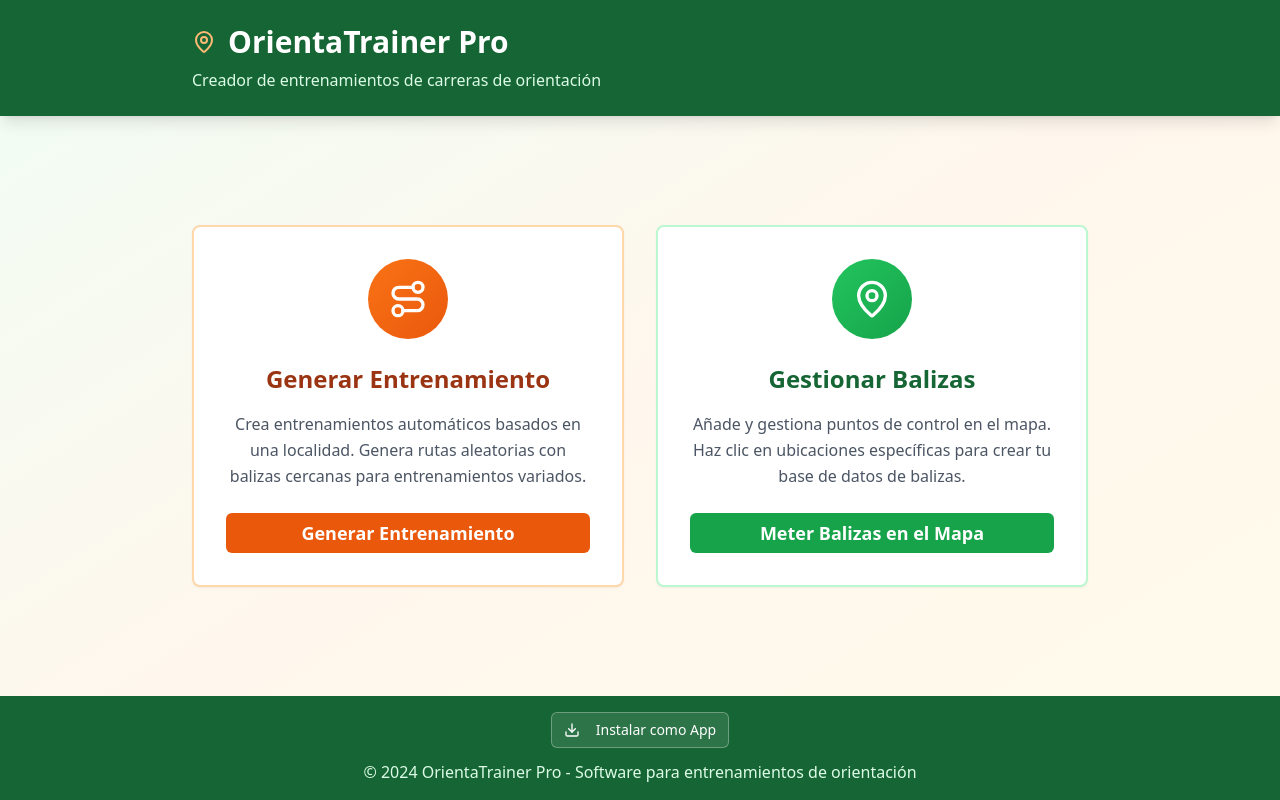
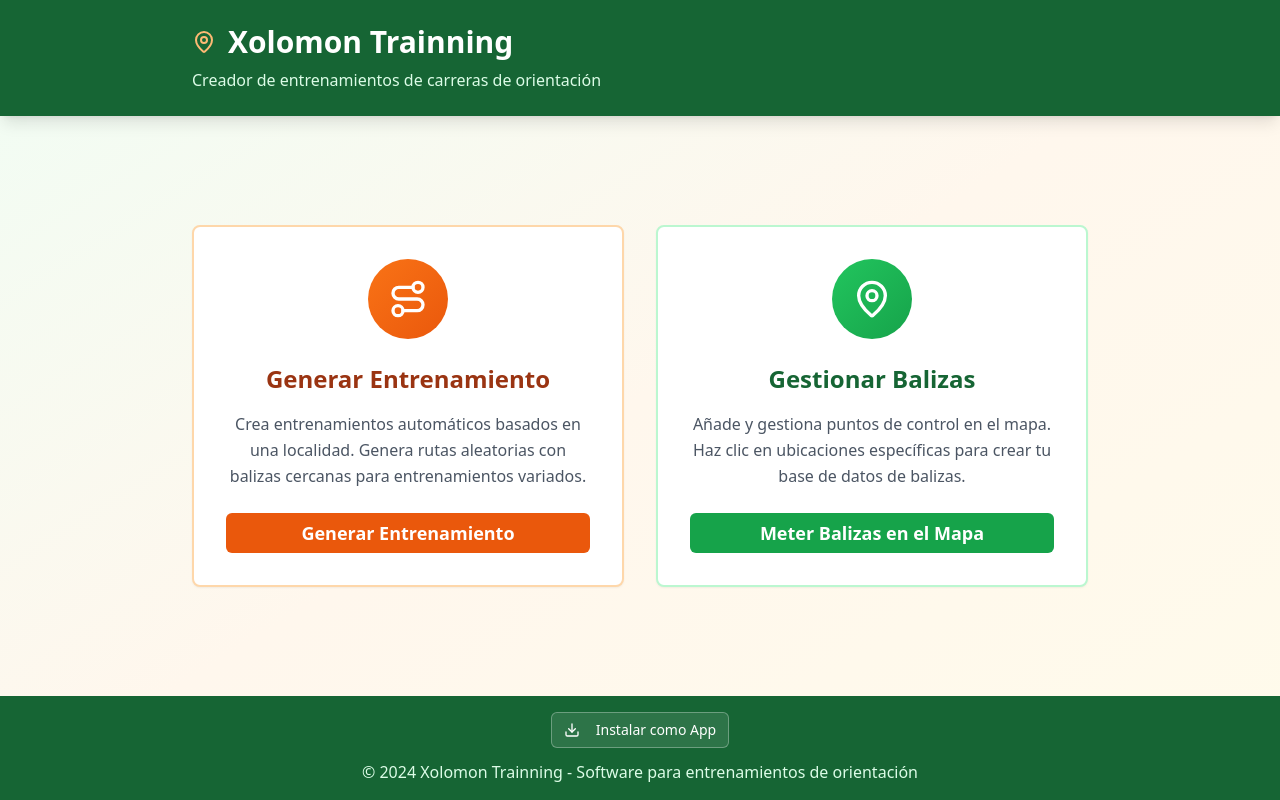
Before and after one commit to Maklabi/orienteering-trailblazer-creator, a React (Vite) app: page /install in a window 1280 px wide. Both pictures are taken after a click on the button "← Volver al inicio". Built offline with nearby package versions, Linux system fonts and the light colour scheme.

Commit message:
Change app name to Xolomon Training

```diff
--- a/index.html
+++ b/index.html
@@ -3,22 +3,22 @@
   <head>
     <meta charset="UTF-8" />
     <meta name="viewport" content="width=device-width, initial-scale=1.0, maximum-scale=5.0, user-scalable=yes" />
-    <title>OrientaTrainer Pro - Entrenamiento de Orientación</title>
+    <title>Xolomon Trainning - Entrenamiento de Orientación</title>
     <meta name="description" content="Aplicación para generar entrenamientos de orientación y gestionar balizas en mapas interactivos" />
-    <meta name="author" content="OrientaTrainer" />
+    <meta name="author" content="Xolomon Trainning" />
     <meta name="theme-color" content="#ef4444" />
     <link rel="apple-touch-icon" href="/apple-touch-icon.png" />
     <meta name="apple-mobile-web-app-capable" content="yes" />
     <meta name="apple-mobile-web-app-status-bar-style" content="default" />
-    <meta name="apple-mobile-web-app-title" content="OrientaTrainer" />
+    <meta name="apple-mobile-web-app-title" content="Xolomon Trainning" />
 
-    <meta property="og:title" content="OrientaTrainer Pro - Entrenamiento de Orientación" />
+    <meta property="og:title" content="Xolomon Trainning - Entrenamiento de Orientación" />
     <meta property="og:description" content="Aplicación para generar entrenamientos de orientación y gestionar balizas en mapas interactivos" />
     <meta property="og:type" content="website" />
     <meta property="og:image" content="/icon-512x512.png" />
 
     <meta name="twitter:card" content="summary_large_image" />
-    <meta name="twitter:title" content="OrientaTrainer Pro" />
+    <meta name="twitter:title" content="Xolomon Trainning" />
     <meta name="twitter:description" content="Aplicación para generar entrenamientos de orientación" />
     <meta name="twitter:image" content="/icon-512x512.png" />
   </head>
--- a/src/pages/Index.tsx
+++ b/src/pages/Index.tsx
@@ -24,7 +24,7 @@ const Index = () => {
               <div className="max-w-4xl mx-auto">
                 <h1 className="text-3xl font-bold flex items-center gap-3">
                   <MapPin className="text-orange-300" />
-                  OrientaTrainer Pro
+                  Xolomon Trainning
                 </h1>
                 <p className="text-green-100 mt-2">Creador de entrenamientos de carreras de orientación</p>
               </div>
@@ -99,7 +99,7 @@ const Index = () => {
                   <Download className="w-4 h-4 mr-2" />
                   Instalar como App
                 </Button>
-                <p className="text-green-100">© 2024 OrientaTrainer Pro - Software para entrenamientos de orientación</p>
+                <p className="text-green-100">© 2024 Xolomon Trainning - Software para entrenamientos de orientación</p>
               </div>
             </footer>
           </div>
--- a/src/pages/Install.tsx
+++ b/src/pages/Install.tsx
@@ -21,7 +21,7 @@ const Install = () => {
           <CardHeader>
             <div className="flex items-center gap-3 mb-2">
               <Download className="h-8 w-8 text-red-500" />
-              <CardTitle className="text-2xl">Instalar OrientaTrainer Pro</CardTitle>
+              <CardTitle className="text-2xl">Instalar Xolomon Trainning</CardTitle>
             </div>
             <CardDescription>
               Instala la aplicación en tu dispositivo para acceder sin conexión y tener una experiencia como app nativa
--- a/vite.config.ts
+++ b/vite.config.ts
@@ -18,8 +18,8 @@ export default defineConfig(({ mode }) => ({
       registerType: 'autoUpdate',
       includeAssets: ['favicon.ico', 'apple-touch-icon.png', 'icon-512x512.png'],
       manifest: {
-        name: 'OrientaTrainer Pro',
-        short_name: 'OrientaTrainer',
+        name: 'Xolomon Trainning',
+        short_name: 'Xolomon',
         description: 'Aplicación para generar entrenamientos de orientación y gestionar balizas',
         theme_color: '#ef4444',
         background_color: '#ffffff',
```
